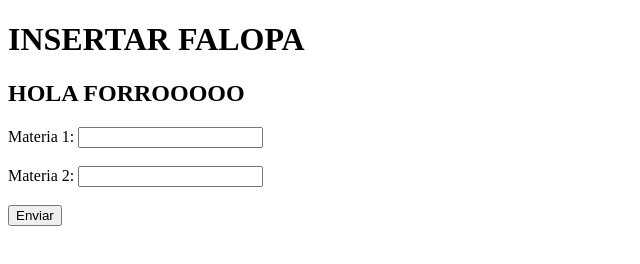
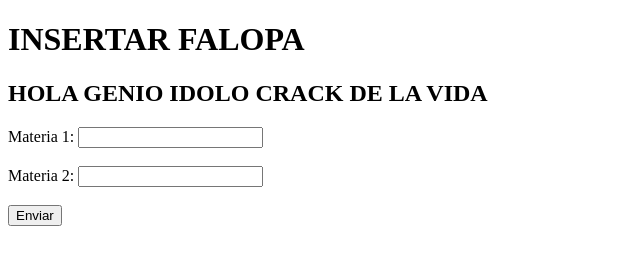
Before and after one commit to Julivic7/Javascript, a plain HTML site: page pagina1.html in a window 1280 px wide. Shown: the whole page, without its empty margins (0-640 px from the left). Drawn offline with Linux system fonts and the light colour scheme.

Commit message:
modificaciones juli

```diff
--- a/pagina1.html
+++ b/pagina1.html
@@ -8,7 +8,7 @@
 
     <h1>INSERTAR FALOPA</h1>
 
-   <h2>HOLA FORROOOOO</h2>
+   <h2>HOLA GENIO IDOLO CRACK DE LA VIDA </h2>
     <label for="materia1">Materia 1:</label>
     <input type="number" id="idNumber1" name="idNumber1"><br><br>
 
```
